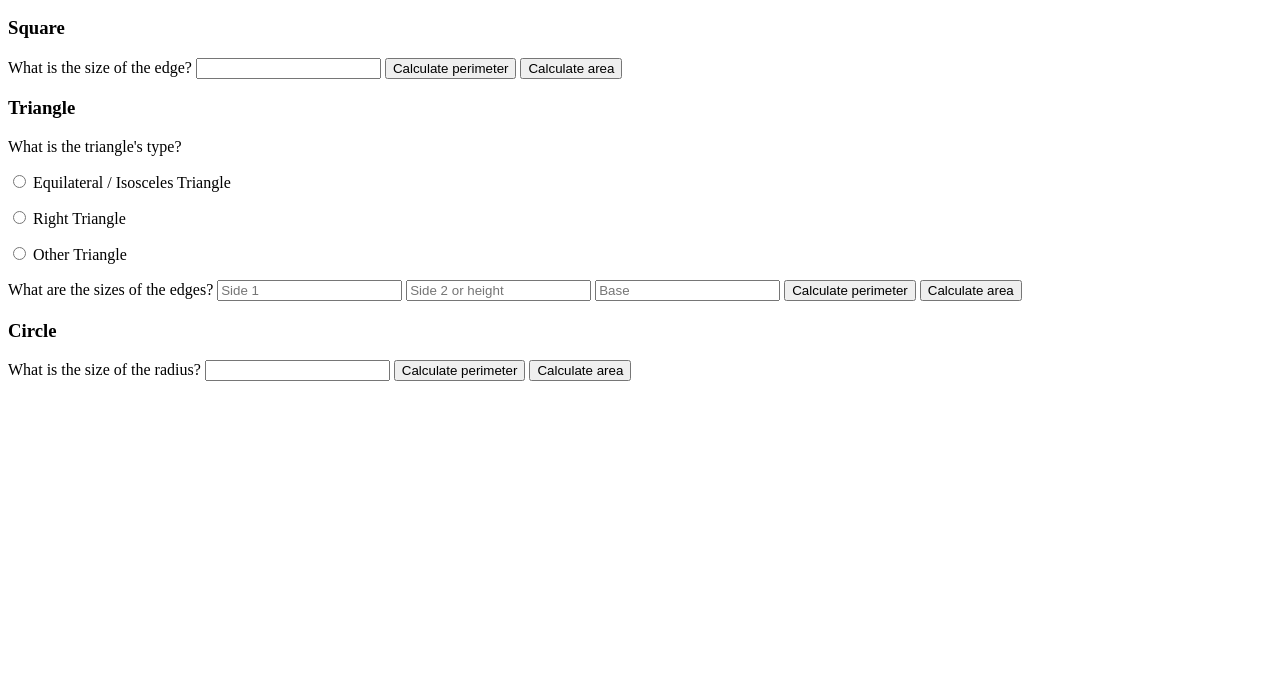
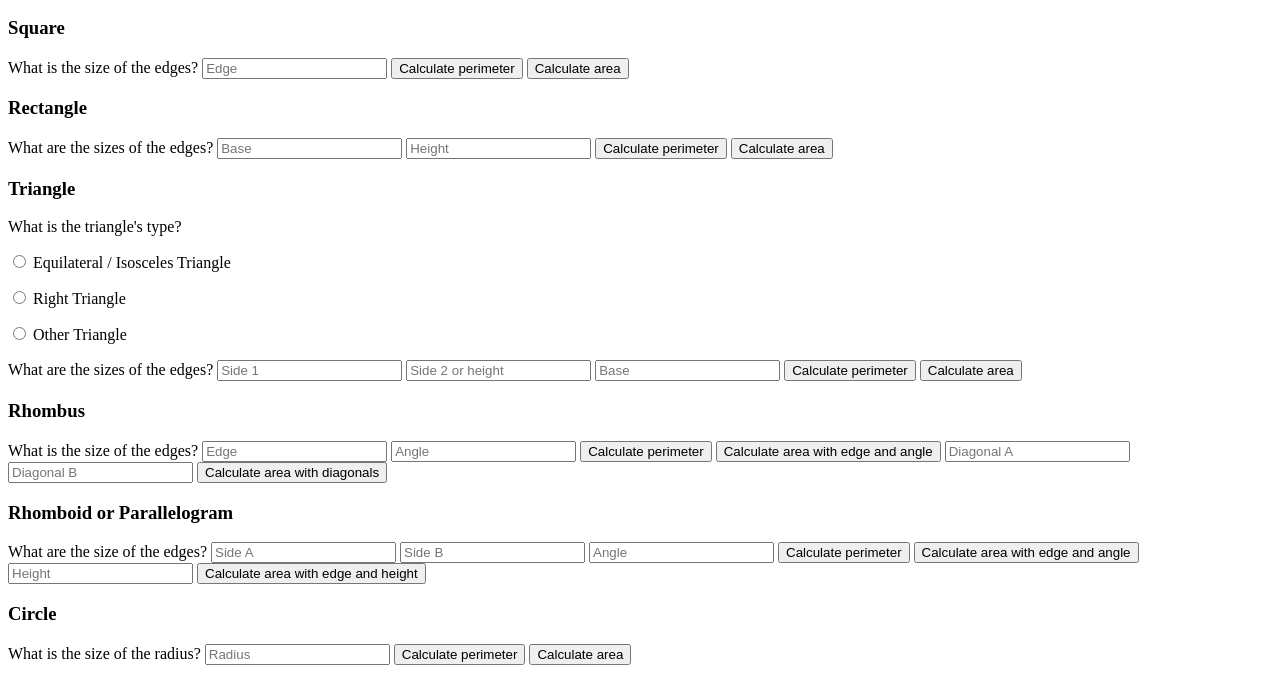
Before and after one commit to LeaCorDav/Math.Robot, a plain HTML site: page index.html in a window 1280 px wide. Shown: the part 110-800 px from the top of the page. Drawn offline with Linux system fonts and the light colour scheme.

Commit message:
Rectangulo y rombo

```diff
--- a/figuras.js
+++ b/figuras.js
@@ -5,6 +5,16 @@ function perimetroCuadrado (arista){
 
 function areaCuadrado(arista){
     return arista ** 2;
+}
+
+
+// Rectangulo
+function perimetroRectangulo(arista1, arista2){
+    return (arista1 * 2) + (arista2 * 2);
+}
+
+function areaRectangulo(arista1, arista2){
+    return arista1 * arista2;
 }
 
 
@@ -28,6 +38,24 @@ function areaTrianguloEtc(arista1, arista2, base){
 }
 
 
+//Rombo
+function perimetroRombo(arista){
+    return arista * 4;
+}
+
+function areaRomboAngulo(arista, angulo){
+    const radianes = (angulo * Math.PI) / 180;
+    return arista * arista * Math.sin(radianes);
+}
+
+function areaRomboDiagonal(diagonal1, diagonal2){
+    return  (diagonal1 * diagonal2) / 2;
+}
+
+
+// Romboide o paralelogramo
+
+
 //Circulo
 const diametroCirculo = (radio) => radio * 2;
 
@@ -41,8 +69,12 @@ function areaCirculo(radio){
 }
 
 
+//_____________________________
 //Conectar con HTML
+//_____________________________
 
+
+// Llamado a cuadrado
 function calcularPerimetroCuadrado(){
     const input = document.getElementById("InputCuadrado");
     const valor = input.value;
@@ -59,6 +91,24 @@ function calcularAreaCuadrado(){
     alert(area);
 }
 
+//Llamado a rectangulo
+function calcularPerimetroRectangulo(){
+    const input1 = document.getElementById("InputRect1").value;
+    const input2 = document.getElementById("InputRect2").value;
+
+    const perimetro = perimetroRectangulo(input1, input2);
+    alert(perimetro);
+}
+
+function calcularAreaRectangulo(){
+    const input1 = document.getElementById("InputRect1").value;
+    const input2 = document.getElementById("InputRect2").value;
+
+    const area = areaRectangulo(input1, input2);
+    alert(area);
+}
+
+// Llamado a triangulo
 function calcularPerimetroTriangulo(){
     const input1 = document.getElementById("InputTriangulo1");
     const input2 = document.getElementById("InputTriangulo2");
@@ -94,6 +144,31 @@ function calcularAreaTriangulo(){
     }
 }
 
+// Llamado a rombo
+function calcularPerimetroRombo(){
+    const input = document.getElementById("InputLado").value;
+
+    const perimetro = perimetroRombo(input);
+    alert(perimetro);
+}
+
+function calcularAreaAngulo(){
+    const lado = document.getElementById("InputLado").value;
+    const angulo = document.getElementById("InputAngulo").value;
+
+    const area = areaRomboAngulo(lado, angulo);
+    alert(area);
+}
+
+function calcularAreaDiagonal(){
+    const d1 = document.getElementById("InputDiagonal1").value;
+    const d2 = document.getElementById("InputDiagonal2").value;
+
+    const area = areaRomboDiagonal(d1, d2);
+    alert(area);
+}
+
+// Llamado a circulo
 function calcularPerimetroCirculo(){
     const input = document.getElementById("InputCirculo");
     const valor = input.value;
--- a/index.html
+++ b/index.html
@@ -16,11 +16,24 @@
         <h3>Square</h3>
         <form>
             <label for="InputCuadrado">
-                What is the size of the edge?
+                What is the size of the edges?
             </label>
-            <input id="InputCuadrado" type="number" />
+            <input id="InputCuadrado" type="number" placeholder="Edge"/>
             <button type="button" onclick="calcularPerimetroCuadrado()">Calculate perimeter</button>
             <button type="button" onclick="calcularAreaCuadrado()">Calculate area</button>
+        </form>
+    </section>
+
+    <section>
+        <h3>Rectangle</h3>
+        <form>
+            <label>
+                What are the sizes of the edges?
+            </label>
+            <input id="InputRect1" type="number" placeholder="Base"/>
+            <input id="InputRect2" type="number" placeholder="Height"/>
+            <button type="button" onclick="calcularPerimetroRectangulo()">Calculate perimeter</button>
+            <button type="button" onclick="calcularAreaRectangulo()">Calculate area</button>
         </form>
     </section>
 
@@ -45,12 +58,44 @@
     </section>
 
     <section>
+        <h3>Rhombus</h3>
+        <form>
+            <label>
+                What is the size of the edges?
+            </label>
+            <input id="InputLado" type="number" placeholder="Edge"/>
+            <input id="InputAngulo" type="number" placeholder="Angle"/>
+            <button type="button" onclick="calcularPerimetroRombo()">Calculate perimeter</button>
+            <button type="button" onclick="calcularAreaAngulo()">Calculate area with edge and angle</button>
+            <input id="InputDiagonal1" type="number" placeholder="Diagonal A"/>
+            <input id="InputDiagonal2" type="number" placeholder="Diagonal B"/>
+            <button type="button" onclick="calcularAreaDiagonal()">Calculate area with diagonals</button>
+        </form>
+    </section>
+
+    <section>
+        <h3>Rhomboid or Parallelogram</h3>
+        <form>
+            <label>
+                What are the size of the edges?
+            </label>
+            <input id="InputLadoA" type="number" placeholder="Side A"/>
+            <input id="InputLadoB" type="number" placeholder="Side B"/>
+            <input id="InputAnguloR" type="number" placeholder="Angle"/>
+            <button type="button" onclick="calcularPerimetroRomboide()">Calculate perimeter</button>
+            <button type="button" onclick="calcularAreaAnguloRomboide()">Calculate area with edge and angle</button>
+            <input id="InputAltura" type="number" placeholder="Height"/>
+            <button type="button" onclick="calcularAreaAlturaRomboide()">Calculate area with edge and height</button>
+        </form>
+    </section>
+
+    <section>
         <h3>Circle</h3>
         <form>
             <label for="InputCirculo">
                 What is the size of the radius?
             </label>
-            <input id="InputCirculo" type="number" />
+            <input id="InputCirculo" type="number" placeholder="Radius"/>
             <button type="button" onclick="calcularPerimetroCirculo()">Calculate perimeter</button>
             <button type="button" onclick="calcularAreaCirculo()">Calculate area</button>
         </form>
```
